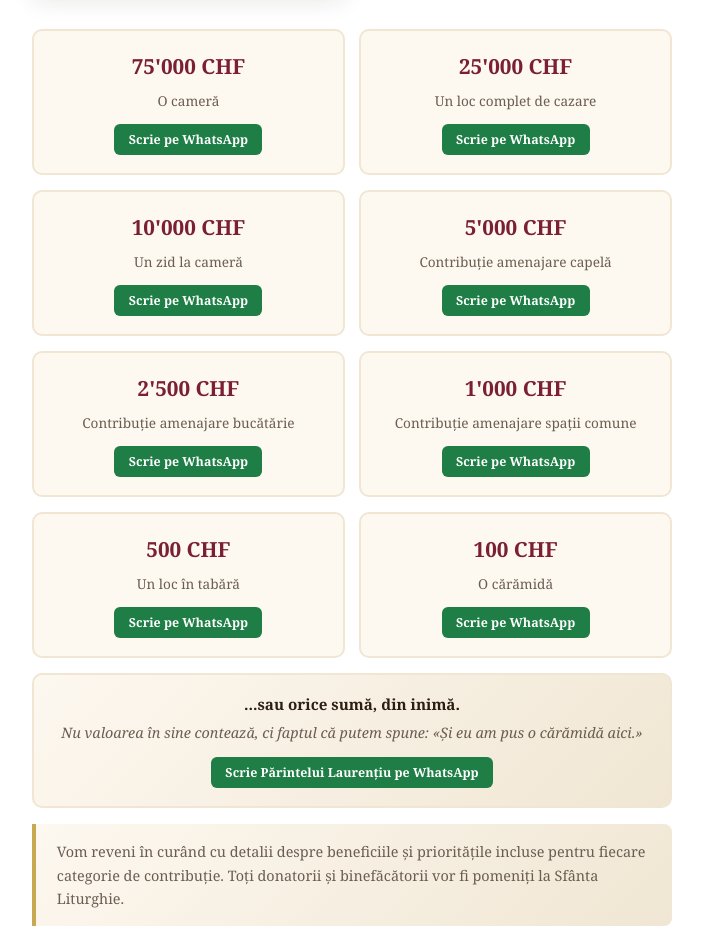
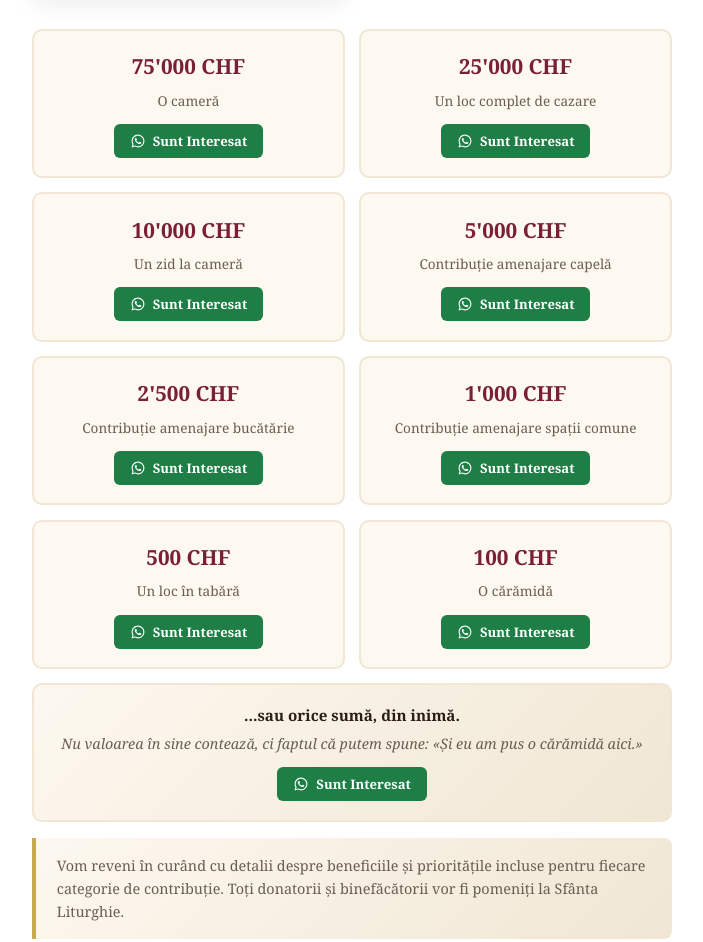
Before and after one commit to isacandrei/isacandrei.github.io, a plain HTML site: page index.html in a window 1280 px wide. Shown: the part 8664-9606 px from the top of the page, without its empty margins (288-991 px from the left). Drawn offline with Linux system fonts and the light colour scheme.

Commit message:
pngs si butoane

```diff
--- a/index.html
+++ b/index.html
@@ -923,12 +923,14 @@
       border-radius: 10px;
       padding: 1.15rem 1rem;
       text-align: center;
-      transition: border-color 0.2s, transform 0.2s;
+      transition: background 0.2s, border-color 0.2s, box-shadow 0.2s, transform 0.2s;
     }
 
     .brick:hover {
-      border-color: var(--gold);
-      transform: translateY(-2px);
+      background: linear-gradient(135deg, #FFF7E0 0%, #F3DFAC 100%);
+      border-color: var(--burgundy);
+      box-shadow: 0 8px 24px rgba(122, 31, 52, 0.16);
+      transform: translateY(-3px);
     }
 
     .brick-amount {
@@ -947,24 +949,32 @@
       display: inline-flex;
       align-items: center;
       justify-content: center;
-      gap: 0.35rem;
+      gap: 0.45rem;
       margin-top: 0.75rem;
-      padding: 0.45rem 0.9rem;
+      padding: 0.5rem 1rem;
       border-radius: 6px;
       border: none;
       background: #1E7E45;
       color: var(--white);
       font-family: inherit;
-      font-size: 0.78rem;
+      font-size: 0.82rem;
       font-weight: 700;
       cursor: pointer;
       text-decoration: none;
-      transition: background 0.2s, transform 0.15s;
+      transition: background 0.2s, box-shadow 0.2s, transform 0.15s;
     }
 
     .wa-tier-btn:hover {
-      background: #176637;
+      background: #145C32;
+      box-shadow: 0 4px 12px rgba(20, 92, 50, 0.35);
       transform: translateY(-1px);
+    }
+
+    .wa-icon {
+      width: 16px;
+      height: 16px;
+      fill: currentColor;
+      flex-shrink: 0;
     }
 
     .parish-tier-right {
@@ -1063,12 +1073,14 @@
       border: 2px solid var(--cream-dark);
       border-radius: 10px;
       padding: 1.1rem 1.4rem;
-      transition: border-color 0.2s, transform 0.2s;
+      transition: background 0.2s, border-color 0.2s, box-shadow 0.2s, transform 0.2s;
     }
 
     .parish-tier:hover {
-      border-color: var(--gold);
-      transform: translateY(-2px);
+      background: linear-gradient(135deg, #FFF7E0 0%, #F3DFAC 100%);
+      border-color: var(--burgundy);
+      box-shadow: 0 8px 24px rgba(122, 31, 52, 0.16);
+      transform: translateY(-3px);
     }
 
     .parish-tier.tier-top {
@@ -1842,6 +1854,13 @@
         </button>
       </div>
 
+      <!-- WhatsApp SVG icon symbol -->
+      <svg style="display:none" aria-hidden="true">
+        <symbol id="icon-whatsapp" viewBox="0 0 32 32">
+          <path d="M16.01 3.2C8.94 3.2 3.2 8.94 3.2 16.01c0 2.26.59 4.46 1.71 6.4L3.1 29l6.76-1.77a12.76 12.76 0 0 0 6.15 1.57h.01c7.06 0 12.8-5.74 12.8-12.8 0-3.42-1.33-6.64-3.75-9.06A12.73 12.73 0 0 0 16.01 3.2zm0 23.43h-.01a10.6 10.6 0 0 1-5.41-1.48l-.39-.23-4.01 1.05 1.07-3.91-.25-.4a10.6 10.6 0 0 1-1.63-5.65c0-5.86 4.77-10.63 10.64-10.63 2.84 0 5.51 1.11 7.52 3.12a10.56 10.56 0 0 1 3.11 7.51c0 5.86-4.77 10.62-10.64 10.62zm5.83-7.96c-.32-.16-1.89-.93-2.18-1.04-.29-.11-.5-.16-.72.16-.21.32-.82 1.04-1.01 1.25-.19.21-.37.24-.69.08-.32-.16-1.35-.5-2.57-1.59-.95-.85-1.59-1.89-1.78-2.21-.19-.32-.02-.49.14-.65.14-.14.32-.37.48-.56.16-.19.21-.32.32-.53.11-.21.05-.4-.03-.56-.08-.16-.72-1.73-.98-2.37-.26-.62-.52-.54-.72-.55h-.61c-.21 0-.56.08-.85.4-.29.32-1.12 1.09-1.12 2.66 0 1.57 1.15 3.09 1.31 3.3.16.21 2.26 3.45 5.47 4.84.76.33 1.36.53 1.82.67.77.24 1.46.21 2.01.13.61-.09 1.89-.77 2.16-1.52.27-.74.27-1.38.19-1.52-.08-.13-.29-.21-.61-.37z"/>
+        </symbol>
+      </svg>
+
       <!-- TAB 1: Enoriași & Familii -->
       <div class="donate-panel active" id="panel-individual" role="tabpanel" aria-labelledby="tab-individual">
         <div class="brick-grid">
@@ -1851,7 +1870,8 @@
               <div class="brick-label">O cameră</div>
             </div>
             <button type="button" class="wa-tier-btn" onclick="contactPriestWhatsApp(&quot;75'000 CHF (O cameră)&quot;, false)">
-              Scrie pe WhatsApp
+              <svg class="wa-icon" aria-hidden="true"><use href="#icon-whatsapp"></use></svg>
+              Sunt Interesat
             </button>
           </div>
           <div class="brick">
@@ -1860,7 +1880,8 @@
               <div class="brick-label">Un loc complet de cazare</div>
             </div>
             <button type="button" class="wa-tier-btn" onclick="contactPriestWhatsApp(&quot;25'000 CHF (Un loc complet de cazare)&quot;, false)">
-              Scrie pe WhatsApp
+              <svg class="wa-icon" aria-hidden="true"><use href="#icon-whatsapp"></use></svg>
+              Sunt Interesat
             </button>
           </div>
           <div class="brick">
@@ -1869,7 +1890,8 @@
               <div class="brick-label">Un zid la cameră</div>
             </div>
             <button type="button" class="wa-tier-btn" onclick="contactPriestWhatsApp(&quot;10'000 CHF (Un zid la cameră)&quot;, false)">
-              Scrie pe WhatsApp
+              <svg class="wa-icon" aria-hidden="true"><use href="#icon-whatsapp"></use></svg>
+              Sunt Interesat
             </button>
           </div>
           <div class="brick">
@@ -1878,7 +1900,8 @@
               <div class="brick-label">Contribuție amenajare capelă</div>
             </div>
             <button type="button" class="wa-tier-btn" onclick="contactPriestWhatsApp(&quot;5'000 CHF (Contribuție amenajare capelă)&quot;, false)">
-              Scrie pe WhatsApp
+              <svg class="wa-icon" aria-hidden="true"><use href="#icon-whatsapp"></use></svg>
+              Sunt Interesat
             </button>
           </div>
           <div class="brick">
@@ -1887,7 +1910,8 @@
               <div class="brick-label">Contribuție amenajare bucătărie</div>
             </div>
             <button type="button" class="wa-tier-btn" onclick="contactPriestWhatsApp(&quot;2'500 CHF (Contribuție amenajare bucătărie)&quot;, false)">
-              Scrie pe WhatsApp
+              <svg class="wa-icon" aria-hidden="true"><use href="#icon-whatsapp"></use></svg>
+              Sunt Interesat
             </button>
           </div>
           <div class="brick">
@@ -1896,7 +1920,8 @@
               <div class="brick-label">Contribuție amenajare spații comune</div>
             </div>
             <button type="button" class="wa-tier-btn" onclick="contactPriestWhatsApp(&quot;1'000 CHF (Contribuție amenajare spații comune)&quot;, false)">
-              Scrie pe WhatsApp
+              <svg class="wa-icon" aria-hidden="true"><use href="#icon-whatsapp"></use></svg>
+              Sunt Interesat
             </button>
           </div>
           <div class="brick">
@@ -1905,7 +1930,8 @@
               <div class="brick-label">Un loc în tabără</div>
             </div>
             <button type="button" class="wa-tier-btn" onclick="contactPriestWhatsApp(&quot;500 CHF (Un loc în tabără)&quot;, false)">
-              Scrie pe WhatsApp
+              <svg class="wa-icon" aria-hidden="true"><use href="#icon-whatsapp"></use></svg>
+              Sunt Interesat
             </button>
           </div>
           <div class="brick">
@@ -1914,7 +1940,8 @@
               <div class="brick-label">O cărămidă</div>
             </div>
             <button type="button" class="wa-tier-btn" onclick="contactPriestWhatsApp(&quot;100 CHF (O cărămidă)&quot;, false)">
-              Scrie pe WhatsApp
+              <svg class="wa-icon" aria-hidden="true"><use href="#icon-whatsapp"></use></svg>
+              Sunt Interesat
             </button>
           </div>
           <div class="brick brick-any">
@@ -1923,7 +1950,8 @@
               <em>Nu valoarea în sine contează, ci faptul că putem spune: &laquo;Și eu am pus o cărămidă aici.&raquo;</em>
             </div>
             <button type="button" class="wa-tier-btn" onclick="contactPriestWhatsApp('', false)">
-              Scrie Părintelui Laurențiu pe WhatsApp
+              <svg class="wa-icon" aria-hidden="true"><use href="#icon-whatsapp"></use></svg>
+              Sunt Interesat
             </button>
           </div>
         </div>
@@ -1946,7 +1974,8 @@
             <div class="parish-tier-right">
               <div class="parish-tier-amount">500'000 CHF</div>
               <button type="button" class="wa-tier-btn" onclick="contactPriestWhatsApp(&quot;500'000 CHF (Un nivel întreg al centrului)&quot;, true)">
-                Scrie pe WhatsApp
+                <svg class="wa-icon" aria-hidden="true"><use href="#icon-whatsapp"></use></svg>
+                Sunt Interesat
               </button>
             </div>
           </div>
@@ -1957,7 +1986,8 @@
             <div class="parish-tier-right">
               <div class="parish-tier-amount">250'000 CHF</div>
               <button type="button" class="wa-tier-btn" onclick="contactPriestWhatsApp(&quot;250'000 CHF (O jumătate de nivel)&quot;, true)">
-                Scrie pe WhatsApp
+                <svg class="wa-icon" aria-hidden="true"><use href="#icon-whatsapp"></use></svg>
+                Sunt Interesat
               </button>
             </div>
           </div>
@@ -1969,7 +1999,8 @@
             <div class="parish-tier-right">
               <div class="parish-tier-amount">100'000 CHF</div>
               <button type="button" class="wa-tier-btn" onclick="contactPriestWhatsApp(&quot;100'000 CHF (Spațiu comun major — capelă / bucătărie)&quot;, true)">
-                Scrie pe WhatsApp
+                <svg class="wa-icon" aria-hidden="true"><use href="#icon-whatsapp"></use></svg>
+                Sunt Interesat
               </button>
             </div>
           </div>
@@ -1980,7 +2011,8 @@
             <div class="parish-tier-right">
               <div class="parish-tier-amount">50'000 CHF</div>
               <button type="button" class="wa-tier-btn" onclick="contactPriestWhatsApp(&quot;50'000 CHF (2 locuri complete de cazare)&quot;, true)">
-                Scrie pe WhatsApp
+                <svg class="wa-icon" aria-hidden="true"><use href="#icon-whatsapp"></use></svg>
+                Sunt Interesat
               </button>
             </div>
           </div>
@@ -1991,7 +2023,8 @@
             <div class="parish-tier-right">
               <div class="parish-tier-amount">25'000 CHF</div>
               <button type="button" class="wa-tier-btn" onclick="contactPriestWhatsApp(&quot;25'000 CHF (Un loc complet de cazare)&quot;, true)">
-                Scrie pe WhatsApp
+                <svg class="wa-icon" aria-hidden="true"><use href="#icon-whatsapp"></use></svg>
+                Sunt Interesat
               </button>
             </div>
           </div>
@@ -2014,6 +2047,7 @@
           și cu detaliile complete despre beneficiile incluse.
         </p>
         <button type="button" class="wa-tier-btn" onclick="contactPriestWhatsApp('', false)">
+          <svg class="wa-icon" aria-hidden="true"><use href="#icon-whatsapp"></use></svg>
           Scrie pe WhatsApp &mdash; Pr. Laurențiu Precup
         </button>
         <div class="contact-donate-meta">
```
Also changed, not shown: poster-v1-ilustratie.png (added), poster-v3-mix.png (added), poster-v4-cabana-reala.png (added), 1 other file.
